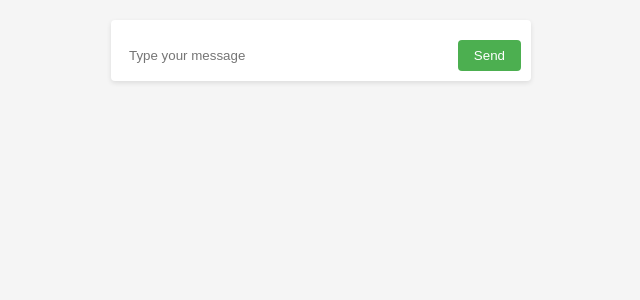
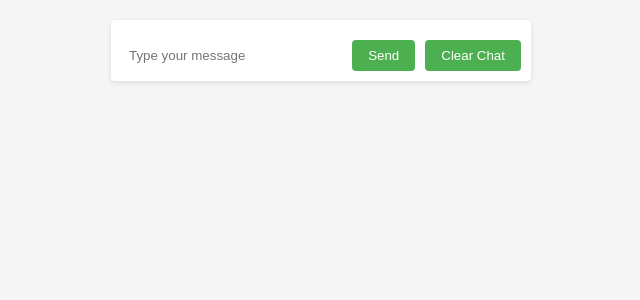
Before and after one commit to Muhammad-Usama-07/Natural-Language-Processing, a Flask app: page / in a window 1280 px wide. Shown: the top 300 px of the page, without its empty margins (319-959 px from the left). Run offline with Flask 3, Linux system fonts and the light colour scheme; some libraries are stand-ins or nearby versions.

Commit message:
adding clear chat feature

```diff
--- a/chat-app/templates/index.html
+++ b/chat-app/templates/index.html
@@ -71,6 +71,7 @@
         <div class="input-container">
             <input type="text" id="message-input" placeholder="Type your message">
             <button type="submit" id="send-button">Send</button>
+            <button type="button" id="clear-button">Clear Chat</button>
         </div>
     </div>
 
@@ -79,6 +80,7 @@
     <script>
         var socket = io();
 
+        // Function to display a message in the chat container
         function displayMessage(message, sender) {
             var chatContainer = $("#chat-container");
             var senderClass = sender === 'server' ? 'receiver' : 'sender';
@@ -90,6 +92,7 @@
             chatContainer.scrollTop(chatContainer[0].scrollHeight);
         }
 
+        // Event listener for the form submission
         $("#send-button").click(function() {
             var messageInput = $("#message-input");
             var message = messageInput.val();
@@ -100,8 +103,14 @@
             socket.emit('message', { 'message': message });
         });
 
+        // Event listener for receiving a message from the server
         socket.on('message', function(data) {
             displayMessage(data['message'], 'server');
+        });
+
+        // Event listener for clearing the chat
+        $("#clear-button").click(function() {
+            $("#chat-container").empty();
         });
     </script>
 </body>
```
